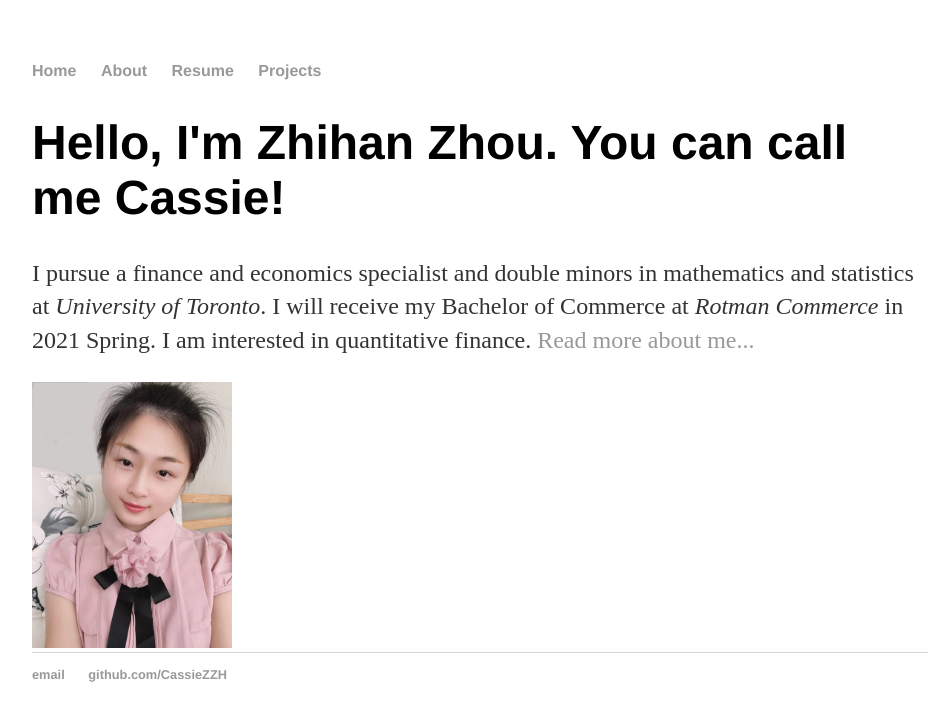
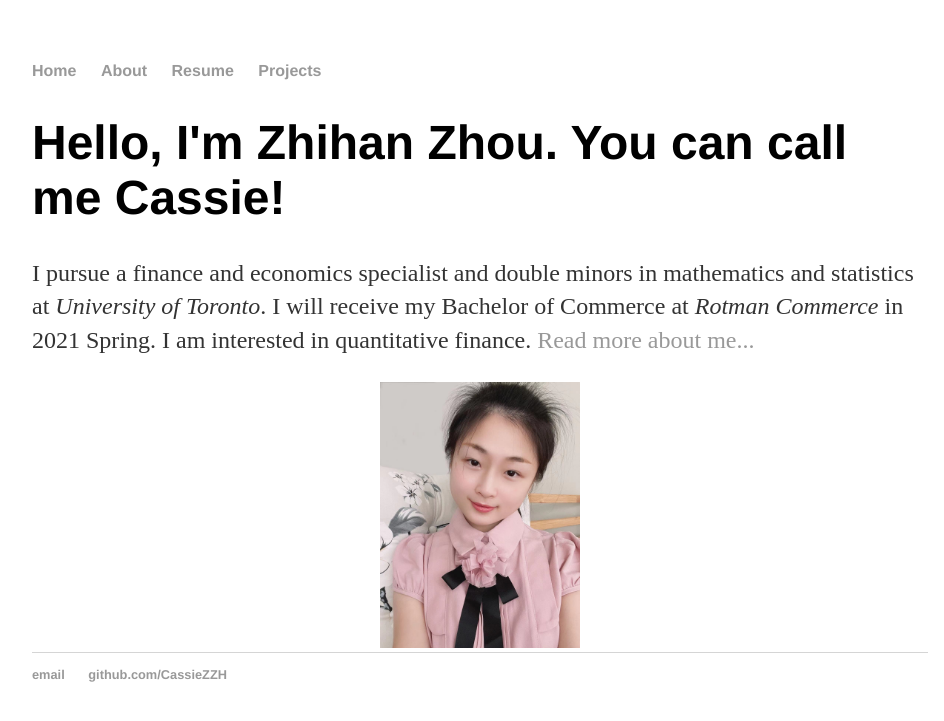
Before and after one commit to CassieZZH/CassieZZH.github.io, a Jekyll site: the page built from index.html, in a window 1280 px wide. Shown: the top 721 px of the page, without its empty margins (160-1104 px from the left). Built offline with Jekyll 4.4.1, drawn with Linux system fonts in a browser that asks for light colours.

Commit message:
Update index.html

```diff
--- a/index.html
+++ b/index.html
@@ -7,7 +7,7 @@ title: Zhihan (Cassie) Zhou
 	<p>I pursue a finance and economics specialist and double minors in mathematics and statistics at <em>University of Toronto</em>. I will receive my Bachelor of Commerce at <em>Rotman Commerce</em> in 2021 Spring. I am interested in quantitative finance. <a href="/about">Read more about me...</a></p>
 </div><!-- /.blurb -->
 <div class="profile-photo">
-	<img src="/images/myimage.jpg"
+	<center><img src="/images/myimage.jpg"
 	     width="200"
-	     height= auto />
+	     height= auto /></center>
 </div>
```
